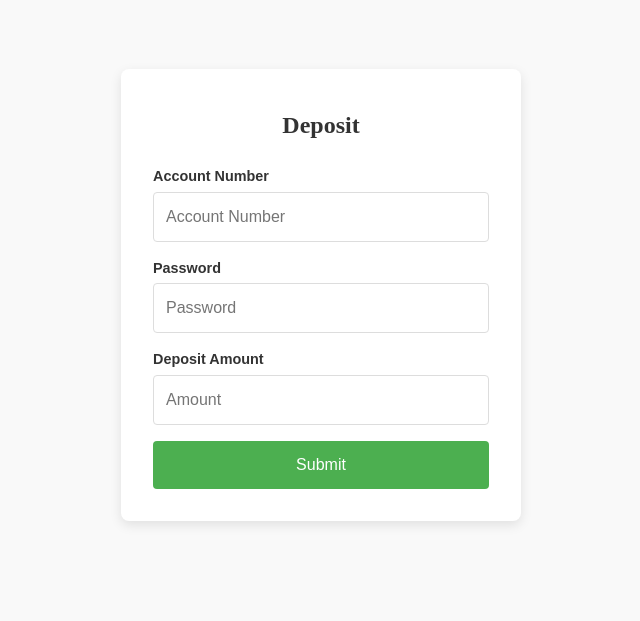
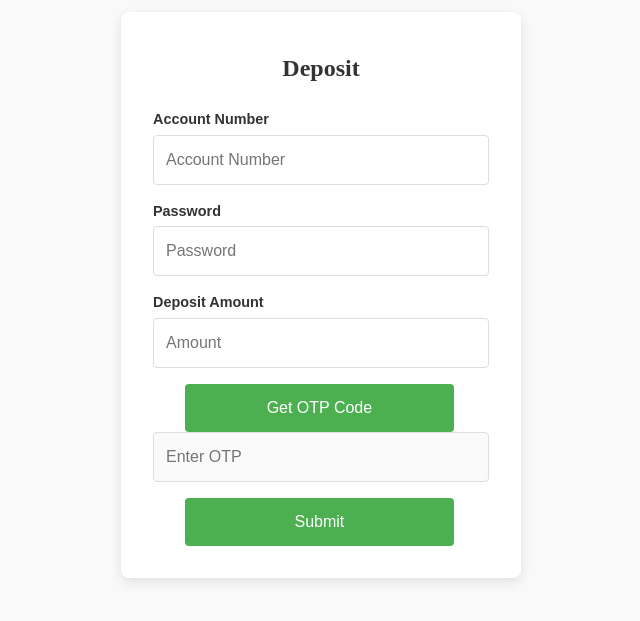
Before and after one commit to Kisara-k/bank-sys, a React (Create React App) app in the folder client/: page /deposit in a window 1280 px wide. Shown: the part 105-726 px from the top of the page, without its empty margins (319-959 px from the left). Built offline with nearby package versions, Linux system fonts and the light colour scheme.

Commit message:
Deposit page CSS styles for button width, alignment, and margin

```diff
--- a/client/src/pages/Deposit.css
+++ b/client/src/pages/Deposit.css
@@ -53,17 +53,20 @@ h2 {
     font-size: 1rem;
 }
 
+
 .otp-button,
 .deposit-button {
-    width: 100%;
+    width: 80%;
     padding: 0.75rem;
     background-color: #4CAF50;
     color: white;
     border: none;
+    align-self: center;
     border-radius: 4px;
     font-size: 1rem;
     cursor: pointer;
     margin-top: 1rem;
+    margin-left: 2rem;
 }
 
 .otp-button:hover,
--- a/client/src/pages/Deposit.js
+++ b/client/src/pages/Deposit.js
@@ -55,7 +55,7 @@ const Deposit = () => {
             return;
         }
 
-        Axios.post("http://localhost:3002/account/deposit", { amount: depositAmount }, {
+        Axios.post("http://localhost:3002/account/deposit", { amount: depositAmount, otp }, {
             headers: { Authorization: `Bearer ${token}` }
         })
         .then(() => {
@@ -80,7 +80,7 @@ const Deposit = () => {
                     placeholder="Account Number"
                     className="input-field"
                 />
-               <div style={{ marginBottom: '1rem' }}></div> {/* Added gap */}
+                <div style={{ marginBottom: '1rem' }}></div> {/* Added gap */}
                 <label className="input-label">Password</label>
                 <input
                     type="password"
@@ -92,11 +92,23 @@ const Deposit = () => {
 
                 <label className="input-label">Deposit Amount</label>
                 <input
-                    type="Deposit Amount"
+                    type="text"
                     value={depositAmount}
                     onChange={(e) => setDepositAmount(e.target.value)}
                     placeholder="Amount"
                     className="input-field"
+                />
+
+                <button onClick={handleSendOtp} className="otp-button">Get OTP Code</button>
+
+
+                <input
+                    type="text"
+                    value={otp}
+                    onChange={(e) => setOtp(e.target.value)}
+                    placeholder="Enter OTP"
+                    className="input-field"
+                    disabled={!otpSent}
                 />
 
                 <button onClick={handleDeposit} className="deposit-button">Submit</button>
```
